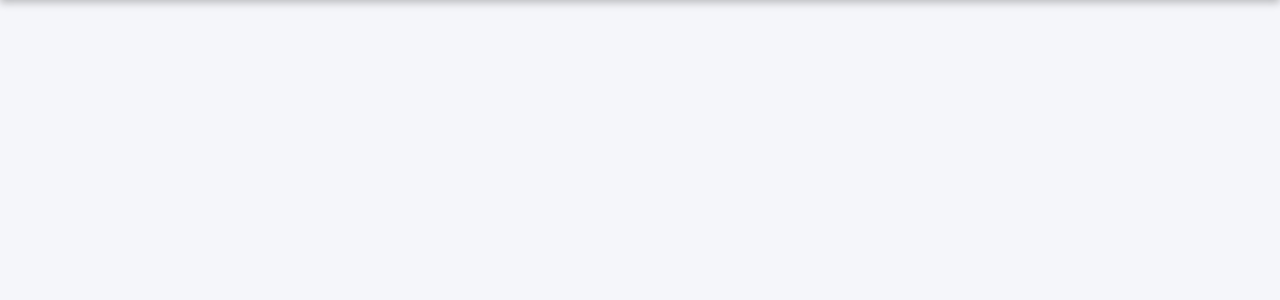
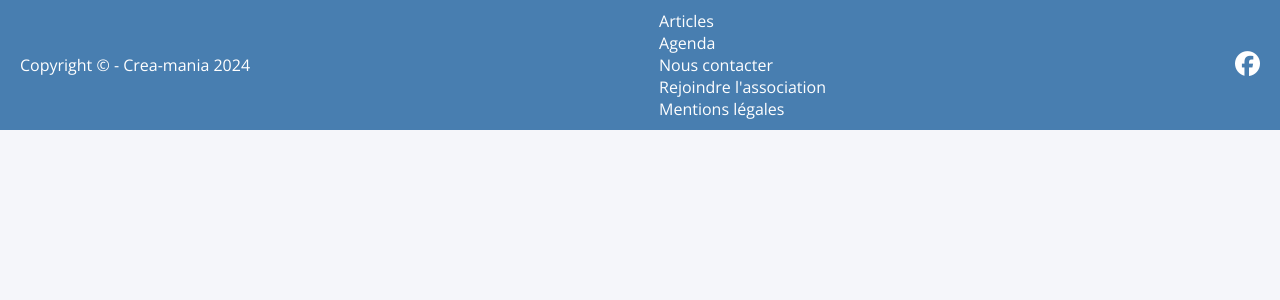
Before and after one commit to GuillemotClement/Symfony-FayenceAvenir, a PHP site: template templates/base.html.twig in a window 1280 px wide. Shown: the part 114-414 px from the top of the page. Run offline with PHP 8.4, Linux system fonts and the light colour scheme; the template is opened without the code that fills it, so the values that code supplies are empty; style sheets or scripts are compiled from the project's sources; some libraries are stand-ins or nearby versions.

Commit message:
Design de base du footer

```diff
--- a/assets/styles/layout/_footer.scss
+++ b/assets/styles/layout/_footer.scss
@@ -0,0 +1,15 @@
+footer {
+  display: flex;
+  flex-flow: row nowrap;
+  justify-content: space-between;
+  align-items: center;
+  padding: 1rem 2rem;
+  background: var(--bg-primary);
+  color: var(--text-light);
+  a {
+    color: var(--text-light);
+  }
+  i {
+    font-size: 2.5rem;
+  }
+}
--- a/templates/partials/_footer.html.twig
+++ b/templates/partials/_footer.html.twig
@@ -1 +1,15 @@
-<footer class="p20"></footer>
+<footer class="">
+  <div class="copyright">
+    <p>Copyright &copy; - <a href="https://www.crea-mania.com/" target="_blank">Crea-mania</a> 2024</p>
+  </div>
+  <ul class="plan">
+    <li><a href="">Articles</a></li>
+    <li><a href="">Agenda</a></li>
+    <li><a href="">Nous contacter</a></li>
+    <li><a href="">Rejoindre l'association</a></li>
+    <li><a href="">Mentions légales</a></li>
+  </ul>
+  <ul class="social">
+    <li><a href="https://www.facebook.com/fayence.avenir/?paipv=0&eav=Afbr0l5xOiVyMB2YNpxchf78PnK88bRHxVZh1gMKwt-jGeCFn4svDy13CQ9UZfKl7O0&_rdr" target="_blank"><i class="fa-brands fa-facebook"></i></a></li>
+  </ul>
+</footer>
```
